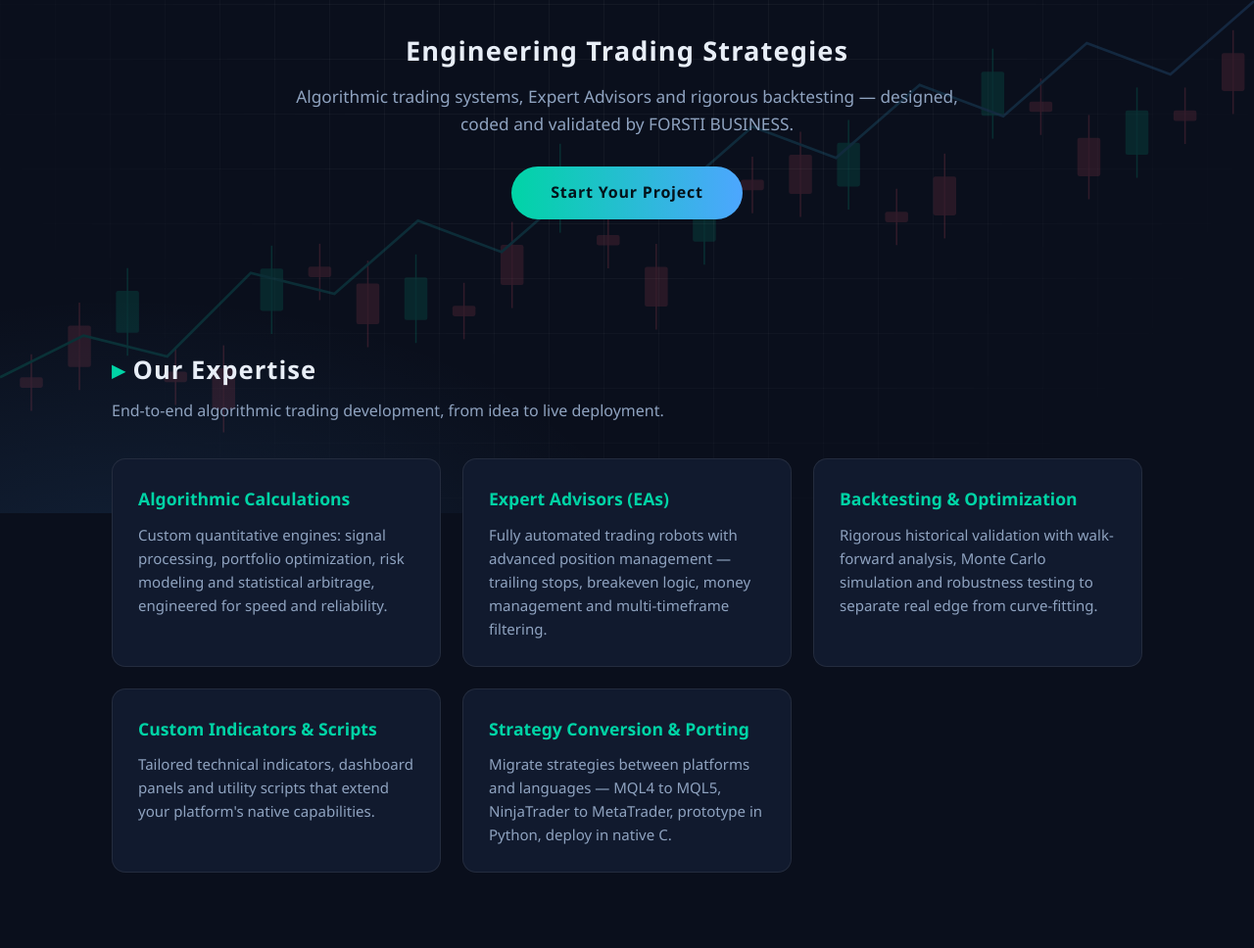
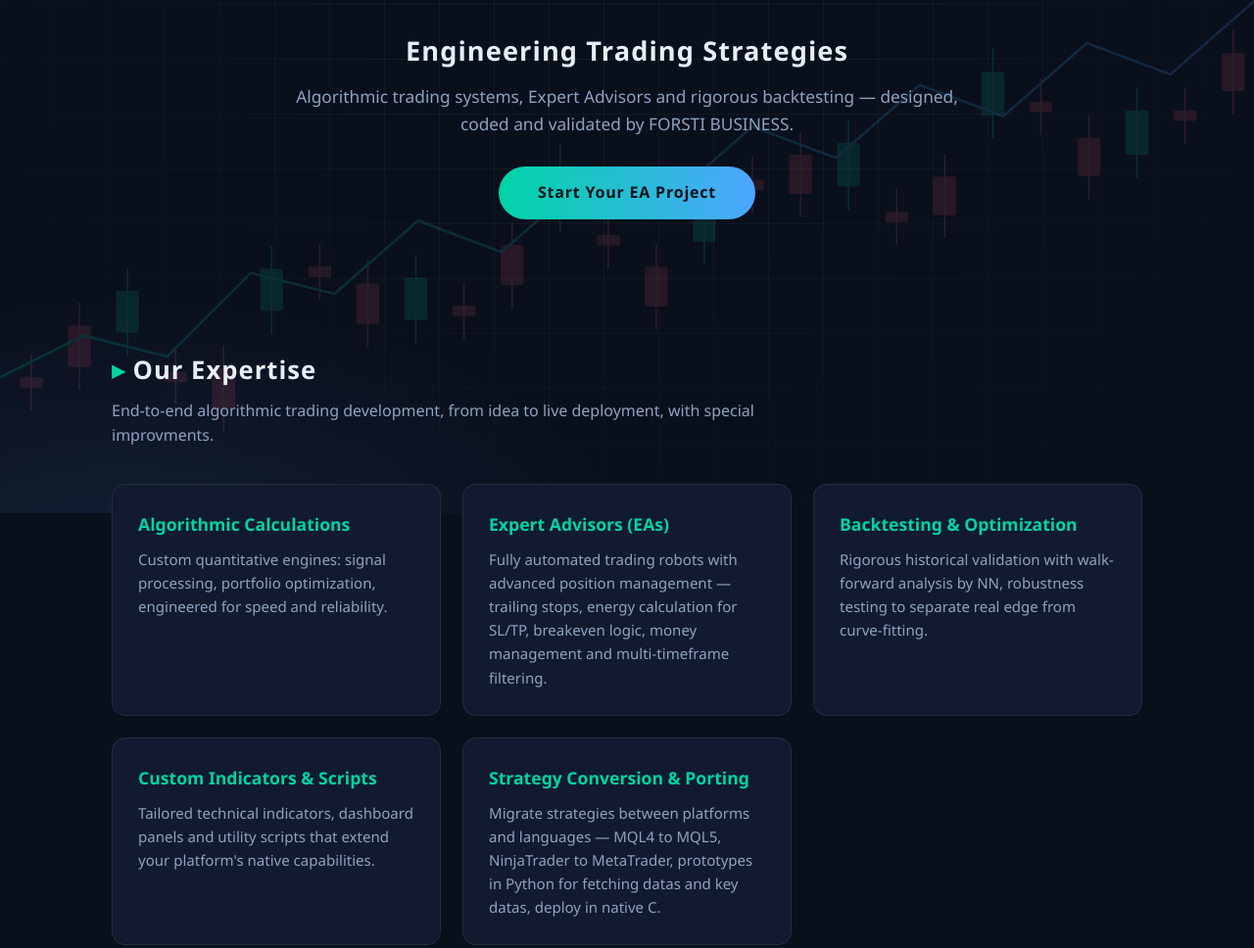
Before and after one commit to jaguar1637/forsti-business, a plain HTML site: page forsti-business.html in a window 1280 px wide. Shown: the part 276-1244 px from the top of the page at 98% size. Drawn offline with Linux system fonts and the light colour scheme.

Commit message:
Update forsti-business.html
modify email address

```diff
--- a/forsti-business.html
+++ b/forsti-business.html
@@ -231,26 +231,26 @@
       Algorithmic trading systems, Expert Advisors and rigorous backtesting —
       designed, coded and validated by FORSTI BUSINESS.
     </p>
-    <a class="cta" href="mailto:jean_yves_torres@yahoo.com">Start Your Project</a>
+    <a class="cta" href="mailto:contact@forsti-business.com">Start Your EA Project</a>
   </div>
 </section>
 
 <section id="expertise">
   <div class="container">
     <h2>Our Expertise</h2>
-    <p class="subtitle">End-to-end algorithmic trading development, from idea to live deployment.</p>
+    <p class="subtitle">End-to-end algorithmic trading development, from idea to live deployment, with special improvments.</p>
     <div class="cards">
       <div class="card">
         <h3>Algorithmic Calculations</h3>
-        <p>Custom quantitative engines: signal processing, portfolio optimization, risk modeling and statistical arbitrage, engineered for speed and reliability.</p>
+        <p>Custom quantitative engines: signal processing, portfolio optimization, engineered for speed and reliability.</p>
       </div>
       <div class="card">
         <h3>Expert Advisors (EAs)</h3>
-        <p>Fully automated trading robots with advanced position management — trailing stops, breakeven logic, money management and multi-timeframe filtering.</p>
+        <p>Fully automated trading robots with advanced position management — trailing stops, energy calculation for SL/TP, breakeven logic, money management and multi-timeframe filtering.</p>
       </div>
       <div class="card">
         <h3>Backtesting &amp; Optimization</h3>
-        <p>Rigorous historical validation with walk-forward analysis, Monte Carlo simulation and robustness testing to separate real edge from curve-fitting.</p>
+        <p>Rigorous historical validation with walk-forward analysis by NN, robustness testing to separate real edge from curve-fitting.</p>
       </div>
       <div class="card">
         <h3>Custom Indicators &amp; Scripts</h3>
@@ -258,7 +258,7 @@
       </div>
       <div class="card">
         <h3>Strategy Conversion &amp; Porting</h3>
-        <p>Migrate strategies between platforms and languages — MQL4 to MQL5, NinjaTrader to MetaTrader, prototype in Python, deploy in native C.</p>
+        <p>Migrate strategies between platforms and languages — MQL4 to MQL5, NinjaTrader to MetaTrader, prototypes in Python for fetching datas and key datas, deploy in native C.</p>
       </div>
     </div>
   </div>
```
